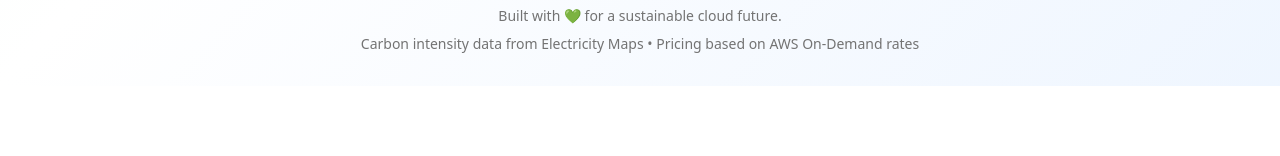
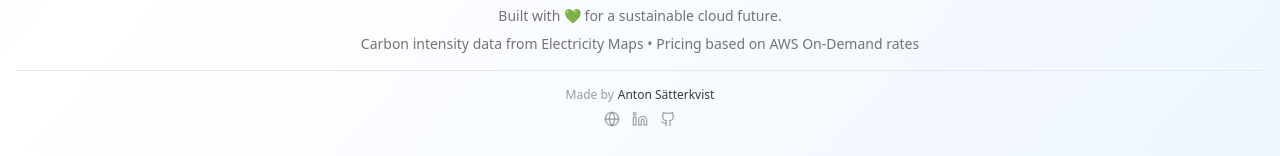
Before and after one commit to AntonSatt/carbon_shift_website, a Next.js app in the folder frontend/: page / in a window 1280 px wide. Shown: the part 1302-1458 px from the top of the page. Before the commit the page ends 1388 px from the top, so only its background shows below. Built offline with nearby package versions, Linux system fonts and the light colour scheme; no server answers.

Commit message:
added link pages

```diff
--- a/frontend/src/app/page.tsx
+++ b/frontend/src/app/page.tsx
@@ -6,7 +6,7 @@ import { ResultsDashboard } from '@/components/results-dashboard';
 import { ThemeToggle } from '@/components/theme-toggle';
 import { SimulationRequest, SimulationResponse, MetadataResponse } from '@/lib/types';
 import { apiClient } from '@/lib/api';
-import { Leaf } from 'lucide-react';
+import { Leaf, Github, Linkedin, Globe } from 'lucide-react';
 
 export default function Home() {
   const [result, setResult] = useState<SimulationResponse | null>(null);
@@ -113,6 +113,41 @@ export default function Home() {
         <p className="mt-2">
           Carbon intensity data from Electricity Maps • Pricing based on AWS On-Demand rates
         </p>
+        <div className="mt-4 pt-4 border-t border-gray-200 dark:border-gray-800">
+          <p className="flex items-center justify-center gap-1 text-xs text-muted-foreground/70">
+            Made by{' '}
+            <span className="font-medium text-foreground/80">Anton Sätterkvist</span>
+          </p>
+          <div className="flex items-center justify-center gap-3 mt-2">
+            <a
+              href="https://antonsatt.com/"
+              target="_blank"
+              rel="noopener noreferrer"
+              className="text-muted-foreground/60 hover:text-green-600 transition-colors duration-200"
+              aria-label="Personal Website"
+            >
+              <Globe className="h-4 w-4" />
+            </a>
+            <a
+              href="https://www.linkedin.com/in/anton-satterkvist/"
+              target="_blank"
+              rel="noopener noreferrer"
+              className="text-muted-foreground/60 hover:text-blue-600 transition-colors duration-200"
+              aria-label="LinkedIn"
+            >
+              <Linkedin className="h-4 w-4" />
+            </a>
+            <a
+              href="https://github.com/AntonSatt"
+              target="_blank"
+              rel="noopener noreferrer"
+              className="text-muted-foreground/60 hover:text-foreground transition-colors duration-200"
+              aria-label="GitHub"
+            >
+              <Github className="h-4 w-4" />
+            </a>
+          </div>
+        </div>
       </footer>
     </div>
   );
```
